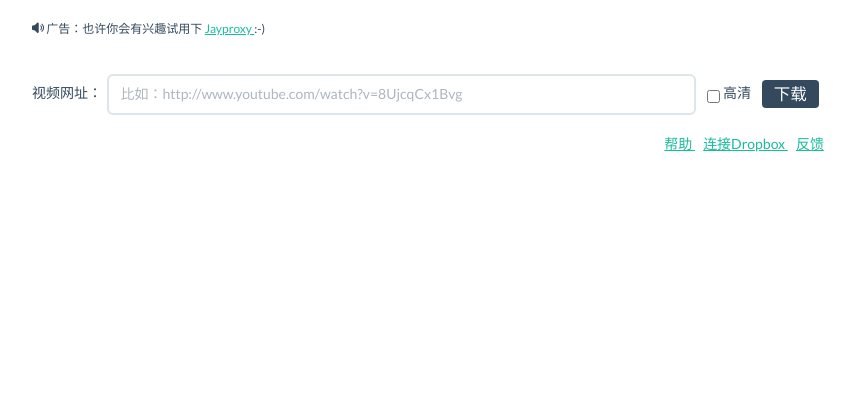
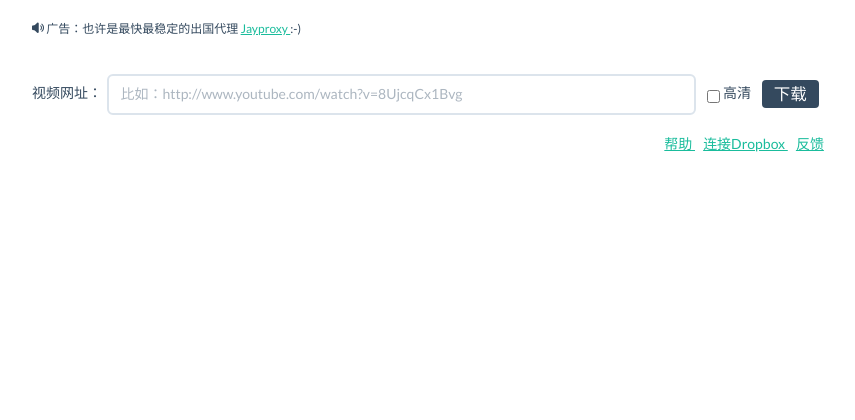
Before and after one commit to pagenotfound4o4/hcrab, a Django app: template jaylab/hcrab/templates/hcrab/index.html in a window 1280 px wide. Shown: the part 139-559 px from the top of the page, without its empty margins (208-1063 px from the left). Run offline with Django 3.2, Linux system fonts and the light colour scheme; the template is opened without the code that fills it, so the values that code supplies are empty; some libraries are stand-ins or nearby versions.

Commit message:
change jayproxy address

```diff
--- a/jaylab/app_settings.py
+++ b/jaylab/app_settings.py
@@ -10,8 +10,8 @@ SERVER_VIDEO_DIR = '/home/jay/websites/d.jaylab.org/yt'
 VIDEO_URL = '/yt'
 EXPIRE_HOURS = 2 #多少时间后删除
 YOUTUBE_DL_PATH = '/home/jay/Envs/jaylab/bin/youtube-dl'
-N_PER_MINUTE = 1 #每分钟处理多少下载记录
-N_PER_USER_EVERYDAY = 15 #每EXPIRE_HOURS每个用户最多下载多少个视频
+N_PER_MINUTE = 2 #每分钟处理多少下载记录
+N_PER_USER_EVERYDAY = 8 #每EXPIRE_HOURS每个用户最多下载多少个视频
 MAX_DOWNLOAD_TIMES = 3
 
 #for dropbox
--- a/jaylab/hcrab/templates/hcrab/index.html
+++ b/jaylab/hcrab/templates/hcrab/index.html
@@ -51,7 +51,7 @@ margin: 0 auto -60px;
         <div class="page-header" style="border-bottom:0px">
         <h3 style="font-size:14px;color:black"> <img src="/static_root/hcrab_logo.png" style="height:98px; vertical-align:bottom"/>: YouTube视频离线下载器</h3>
         </div>
-    <p style="font-size:12px"><span class="fui-volume-16"></span> 广告：也许你会有兴趣试用下 <a href="https://www.jayproxy.net/?source=hcrab">Jayproxy </a> :-)<p>
+    <p style="font-size:12px"><span class="fui-volume-16"></span> 广告：也许是最快最稳定的出国代理 <a href="https://www.j-proxy.net/?source=hcrab">Jayproxy </a> :-)<p>
     <br/>
     <form action="{%url 'add' %}" method="post" class="form-inline">{% csrf_token %}
         <label>视频网址：</label>&nbsp;
--- a/jaylab/hcrab/views.py
+++ b/jaylab/hcrab/views.py
@@ -77,7 +77,7 @@ def add(request):
                                        'interval': 5,
                                        'back_url': back_url})
 
-    if int(disk_usage()[4][:-1]) > 80:
+    if int(disk_usage()[4][:-1]) > 90:
         info = u'Sorry, 服务器硬盘已满，请下个小时来下载吧 :('
         return render_to_response('info.html',
                                   {'info': info,
```
